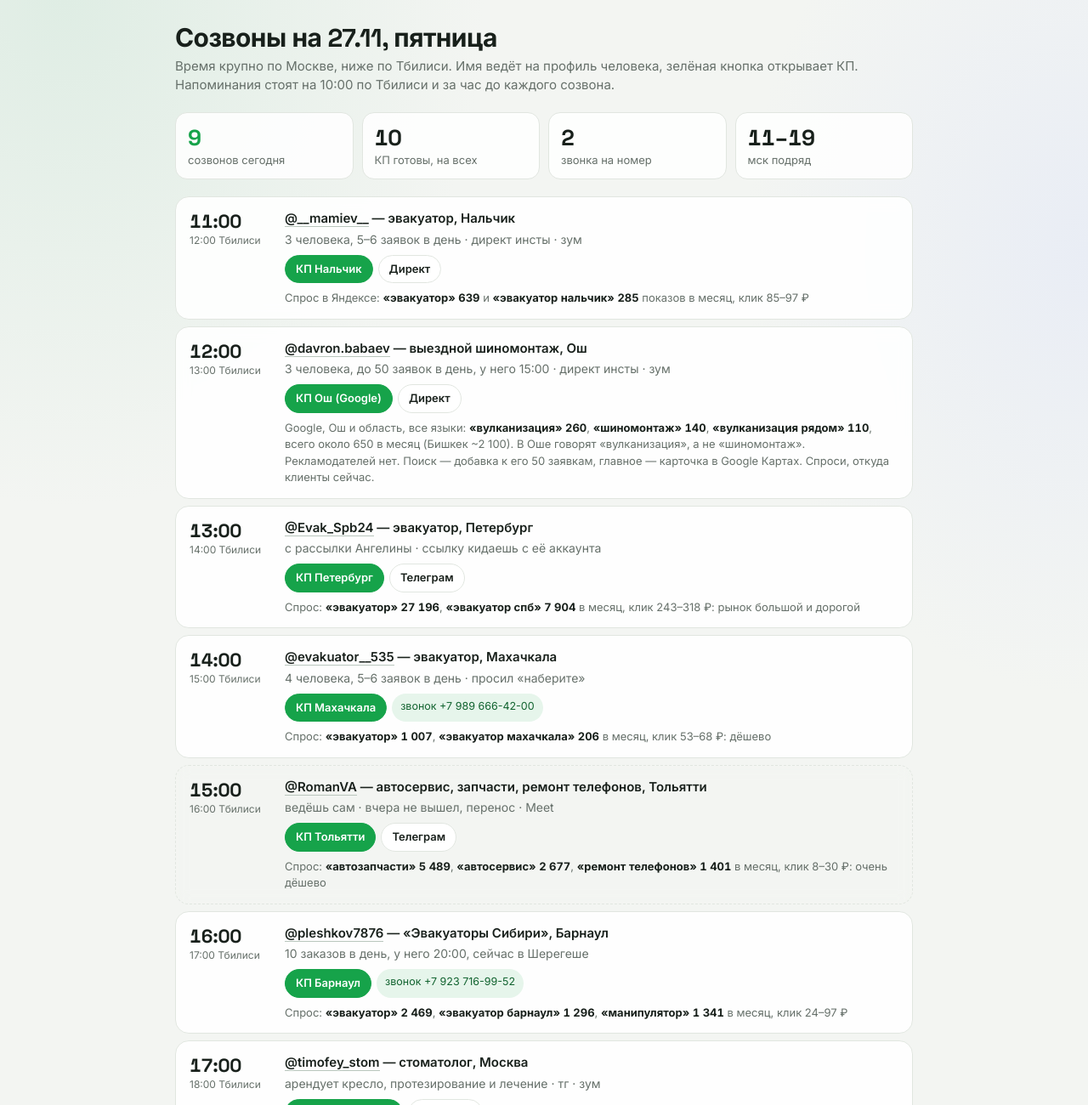
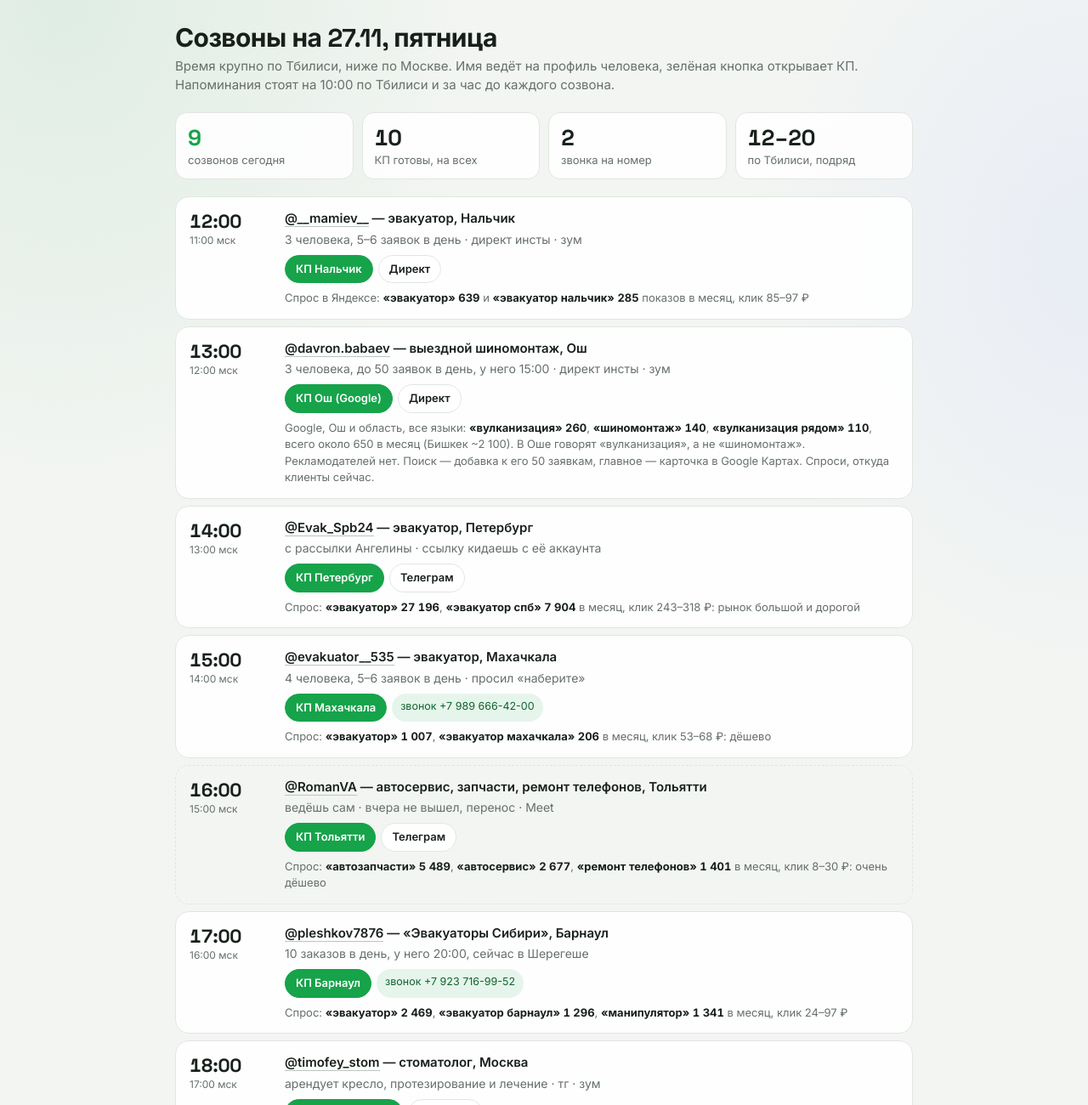
Before and after one commit to MaximMaximenia/ads-dashboard, a browser extension: page dashboard/leads/2026-11-26/график-27.11/index.html in a window 1280 px wide. Shown: the top 1300 px of the page at 85% size. Drawn offline with Linux system fonts and the light colour scheme.

Commit message:
График 27.11 по тбилисскому времени
Co-Authored-By: Claude Opus 5.5 <noreply@anthropic.com>

```diff
--- a/dashboard/leads/2026-11-26/график-27.11/index.html
+++ b/dashboard/leads/2026-11-26/график-27.11/index.html
@@ -34,72 +34,72 @@ h2{font:600 18px var(--fd);margin:30px 0 10px}
 
 <div class="wrap">
 <h1>Созвоны на 27.11, пятница</h1>
-<p class="sub">Время крупно по Москве, ниже по Тбилиси. Имя ведёт на профиль человека, зелёная кнопка открывает КП. Напоминания стоят на 10:00 по Тбилиси и за час до каждого созвона.</p>
+<p class="sub">Время крупно по Тбилиси, ниже по Москве. Имя ведёт на профиль человека, зелёная кнопка открывает КП. Напоминания стоят на 10:00 по Тбилиси и за час до каждого созвона.</p>
 
 <div class="kpi">
 <div class="a"><b>9</b><span>созвонов сегодня</span></div>
 <div><b>10</b><span>КП готовы, на всех</span></div>
 <div><b>2</b><span>звонка на номер</span></div>
-<div><b>11–19</b><span>мск подряд</span></div>
+<div><b>12–20</b><span>по Тбилиси, подряд</span></div>
 </div>
 
-<div class="slot"><div class="t"><b>11:00</b><span>12:00 Тбилиси</span></div><div>
+<div class="slot"><div class="t"><b>12:00</b><span>11:00 мск</span></div><div>
 <div class="who"><a href="https://www.instagram.com/__mamiev__/" target="_blank" rel="noopener">@__mamiev__</a> — эвакуатор, Нальчик</div>
 <div class="what">3 человека, 5–6 заявок в день · директ инсты · зум</div>
 <div class="row"><a class="btn kp" href="https://claude.ai/artifact/8zYYwCH8oUTHydsWU1dK4w" target="_blank" rel="noopener">КП Нальчик</a><a class="btn" href="https://www.instagram.com/direct/inbox/" target="_blank" rel="noopener">Директ</a></div>
 <div class="dem">Спрос в Яндексе: <b>«эвакуатор» 639</b> и <b>«эвакуатор нальчик» 285</b> показов в месяц, клик 85–97 ₽</div>
 </div></div>
 
-<div class="slot"><div class="t"><b>12:00</b><span>13:00 Тбилиси</span></div><div>
+<div class="slot"><div class="t"><b>13:00</b><span>12:00 мск</span></div><div>
 <div class="who"><a href="https://www.instagram.com/davron.babaev/" target="_blank" rel="noopener">@davron.babaev</a> — выездной шиномонтаж, Ош</div>
 <div class="what">3 человека, до 50 заявок в день, у него 15:00 · директ инсты · зум</div>
 <div class="row"><a class="btn kp" href="https://claude.ai/artifact/BNyrU8irkLHxa3g6RwAJQ1" target="_blank" rel="noopener">КП Ош (Google)</a><a class="btn" href="https://www.instagram.com/direct/inbox/" target="_blank" rel="noopener">Директ</a></div>
 <div class="dem">Google, Ош и область, все языки: <b>«вулканизация» 260</b>, <b>«шиномонтаж» 140</b>, <b>«вулканизация рядом» 110</b>, всего около 650 в месяц (Бишкек ~2 100). В Оше говорят «вулканизация», а не «шиномонтаж». Рекламодателей нет. Поиск — добавка к его 50 заявкам, главное — карточка в Google Картах. Спроси, откуда клиенты сейчас.</div>
 </div></div>
 
-<div class="slot"><div class="t"><b>13:00</b><span>14:00 Тбилиси</span></div><div>
+<div class="slot"><div class="t"><b>14:00</b><span>13:00 мск</span></div><div>
 <div class="who"><a href="https://t.me/Evak_Spb24" target="_blank" rel="noopener">@Evak_Spb24</a> — эвакуатор, Петербург</div>
 <div class="what">с рассылки Ангелины · ссылку кидаешь с её аккаунта</div>
 <div class="row"><a class="btn kp" href="https://claude.ai/artifact/FPFSoL9vP9R3DQerVchivY" target="_blank" rel="noopener">КП Петербург</a><a class="btn" href="https://t.me/Evak_Spb24" target="_blank" rel="noopener">Телеграм</a></div>
 <div class="dem">Спрос: <b>«эвакуатор» 27 196</b>, <b>«эвакуатор спб» 7 904</b> в месяц, клик 243–318 ₽: рынок большой и дорогой</div>
 </div></div>
 
-<div class="slot"><div class="t"><b>14:00</b><span>15:00 Тбилиси</span></div><div>
+<div class="slot"><div class="t"><b>15:00</b><span>14:00 мск</span></div><div>
 <div class="who"><a href="https://www.instagram.com/evakuator__535/" target="_blank" rel="noopener">@evakuator__535</a> — эвакуатор, Махачкала</div>
 <div class="what">4 человека, 5–6 заявок в день · просил «наберите»</div>
 <div class="row"><a class="btn kp" href="https://claude.ai/artifact/VwQwe9nU9dxD6jF3wuouJ6" target="_blank" rel="noopener">КП Махачкала</a><span class="tag ph">звонок +7 989 666-42-00</span></div>
 <div class="dem">Спрос: <b>«эвакуатор» 1 007</b>, <b>«эвакуатор махачкала» 206</b> в месяц, клик 53–68 ₽: дёшево</div>
 </div></div>
 
-<div class="slot own"><div class="t"><b>15:00</b><span>16:00 Тбилиси</span></div><div>
+<div class="slot own"><div class="t"><b>16:00</b><span>15:00 мск</span></div><div>
 <div class="who"><a href="https://t.me/RomanVA" target="_blank" rel="noopener">@RomanVA</a> — автосервис, запчасти, ремонт телефонов, Тольятти</div>
 <div class="what">ведёшь сам · вчера не вышел, перенос · Meet</div>
 <div class="row"><a class="btn kp" href="https://claude.ai/artifact/2pWAqyFxRjSxvA6dwSrHxZ" target="_blank" rel="noopener">КП Тольятти</a><a class="btn" href="https://t.me/RomanVA" target="_blank" rel="noopener">Телеграм</a></div>
 <div class="dem">Спрос: <b>«автозапчасти» 5 489</b>, <b>«автосервис» 2 677</b>, <b>«ремонт телефонов» 1 401</b> в месяц, клик 8–30 ₽: очень дёшево</div>
 </div></div>
 
-<div class="slot"><div class="t"><b>16:00</b><span>17:00 Тбилиси</span></div><div>
+<div class="slot"><div class="t"><b>17:00</b><span>16:00 мск</span></div><div>
 <div class="who"><a href="https://www.instagram.com/pleshkov7876/" target="_blank" rel="noopener">@pleshkov7876</a> — «Эвакуаторы Сибири», Барнаул</div>
 <div class="what">10 заказов в день, у него 20:00, сейчас в Шерегеше</div>
 <div class="row"><a class="btn kp" href="https://claude.ai/artifact/9mjyViSPpuifs2dVaFW45S" target="_blank" rel="noopener">КП Барнаул</a><span class="tag ph">звонок +7 923 716-99-52</span></div>
 <div class="dem">Спрос: <b>«эвакуатор» 2 469</b>, <b>«эвакуатор барнаул» 1 296</b>, <b>«манипулятор» 1 341</b> в месяц, клик 24–97 ₽</div>
 </div></div>
 
-<div class="slot"><div class="t"><b>17:00</b><span>18:00 Тбилиси</span></div><div>
+<div class="slot"><div class="t"><b>18:00</b><span>17:00 мск</span></div><div>
 <div class="who"><a href="https://t.me/timofey_stom" target="_blank" rel="noopener">@timofey_stom</a> — стоматолог, Москва</div>
 <div class="what">арендует кресло, протезирование и лечение · тг · зум</div>
 <div class="row"><a class="btn kp" href="https://claude.ai/artifact/No3dCJ1Ht9CLp1bWhii2Es" target="_blank" rel="noopener">КП стоматология</a><a class="btn" href="https://t.me/timofey_stom" target="_blank" rel="noopener">Телеграм</a></div>
 <div class="dem">Спрос: <b>«протезирование зубов» 17 124</b>, <b>«коронка на зуб» 20 281</b> в месяц, клик 44–206 ₽. В Москве брать только его район.</div>
 </div></div>
 
-<div class="slot own"><div class="t"><b>18:00</b><span>19:00 Тбилиси</span></div><div>
+<div class="slot own"><div class="t"><b>19:00</b><span>18:00 мск</span></div><div>
 <div class="who"><a href="https://t.me/Yusiboff" target="_blank" rel="noopener">@Yusiboff</a> — автосервис, Москва</div>
 <div class="what">ведёшь сам · «звони в любое время»</div>
 <div class="row"><a class="btn kp" href="https://claude.ai/artifact/MNJD9K5QEcwVJEYohBkqoU" target="_blank" rel="noopener">КП автосервис Москва</a><a class="btn" href="https://t.me/Yusiboff" target="_blank" rel="noopener">Телеграм</a></div>
 <div class="dem">Спрос по Москве: <b>«автосервис» 132 310</b>, <b>«ремонт двигателя» 17 892</b> в месяц, клик 48–171 ₽. На запуске сузить до Люблино и соседних районов.</div>
 </div></div>
 
-<div class="slot"><div class="t"><b>19:00</b><span>20:00 Тбилиси</span></div><div>
+<div class="slot"><div class="t"><b>20:00</b><span>19:00 мск</span></div><div>
 <div class="who"><a href="https://www.instagram.com/medvedev_97_zakaz_evakuatora/" target="_blank" rel="noopener">Денис, «Эвакуаторы 12»</a> — Йошкар-Ола</div>
 <div class="what">6 машин, от 10 заявок в день · сказал «предварительно» · зум</div>
 <div class="row"><a class="btn kp" href="https://claude.ai/artifact/1XPGfeCLh6kNv1vbCGS4XF" target="_blank" rel="noopener">КП Йошкар-Ола</a><span class="tag">запасной +7 969 779-00-07</span></div>
@@ -107,14 +107,14 @@ h2{font:600 18px var(--fd);margin:30px 0 10px}
 </div></div>
 
 <h2>Суббота 28.11</h2>
-<div class="slot own"><div class="t"><b>13:00</b><span>14:00 Тбилиси</span></div><div>
+<div class="slot own"><div class="t"><b>14:00</b><span>13:00 мск</span></div><div>
 <div class="who"><a href="https://t.me/romanroman04" target="_blank" rel="noopener">@romanroman04</a> — пригон авто, Ростов</div>
 <div class="what">ведёшь сам · хочет 3–4 машины в месяц</div>
 <div class="row"><a class="btn kp" href="https://claude.ai/artifact/5TL5rHxtqCwKub5WGV4jid" target="_blank" rel="noopener">КП пригон, Ростов</a><a class="btn" href="https://t.me/romanroman04" target="_blank" rel="noopener">Телеграм</a></div>
 <div class="dem">Ростов: <b>«авто из кореи» 1 815</b>, <b>«авто из китая» 1 543</b>, <b>«авто из кореи под заказ» 852</b> в месяц, клик 12–38 ₽</div>
 </div></div>
 <div class="note"><ul>
-<li><b>Ждут ответа на субботу:</b> <a href="https://www.threads.com/@gs.klimat" target="_blank" rel="noopener">gs.klimat</a> (кондиционеры, Казань, 11:00 или 15:00), <a href="https://www.instagram.com/enqin570/" target="_blank" rel="noopener">enqin570</a> (Москва, 10 машин, 12:00 или 14:00), <a href="https://www.instagram.com/pinzari____999/" target="_blank" rel="noopener">pinzari____999</a> (15:00 или 16:00), <a href="https://www.instagram.com/mad.maximum56/" target="_blank" rel="noopener">mad.maximum56</a> (Оренбург, 12:00 или 14:00).</li>
+<li><b>Ждут ответа на субботу</b> (время по Тбилиси): <a href="https://www.threads.com/@gs.klimat" target="_blank" rel="noopener">gs.klimat</a> (кондиционеры, Казань, 12:00 или 16:00), <a href="https://www.instagram.com/enqin570/" target="_blank" rel="noopener">enqin570</a> (Москва, 10 машин, 13:00 или 15:00), <a href="https://www.instagram.com/pinzari____999/" target="_blank" rel="noopener">pinzari____999</a> (16:00 или 17:00), <a href="https://www.instagram.com/mad.maximum56/" target="_blank" rel="noopener">mad.maximum56</a> (Оренбург, 13:00 или 15:00).</li>
 <li>Цифры спроса взяты из прогноза Яндекс.Директа на 27.11. Чек и конверсия в КП — допущения, двигай их на созвоне.</li>
 </ul></div>
 </div>
```
